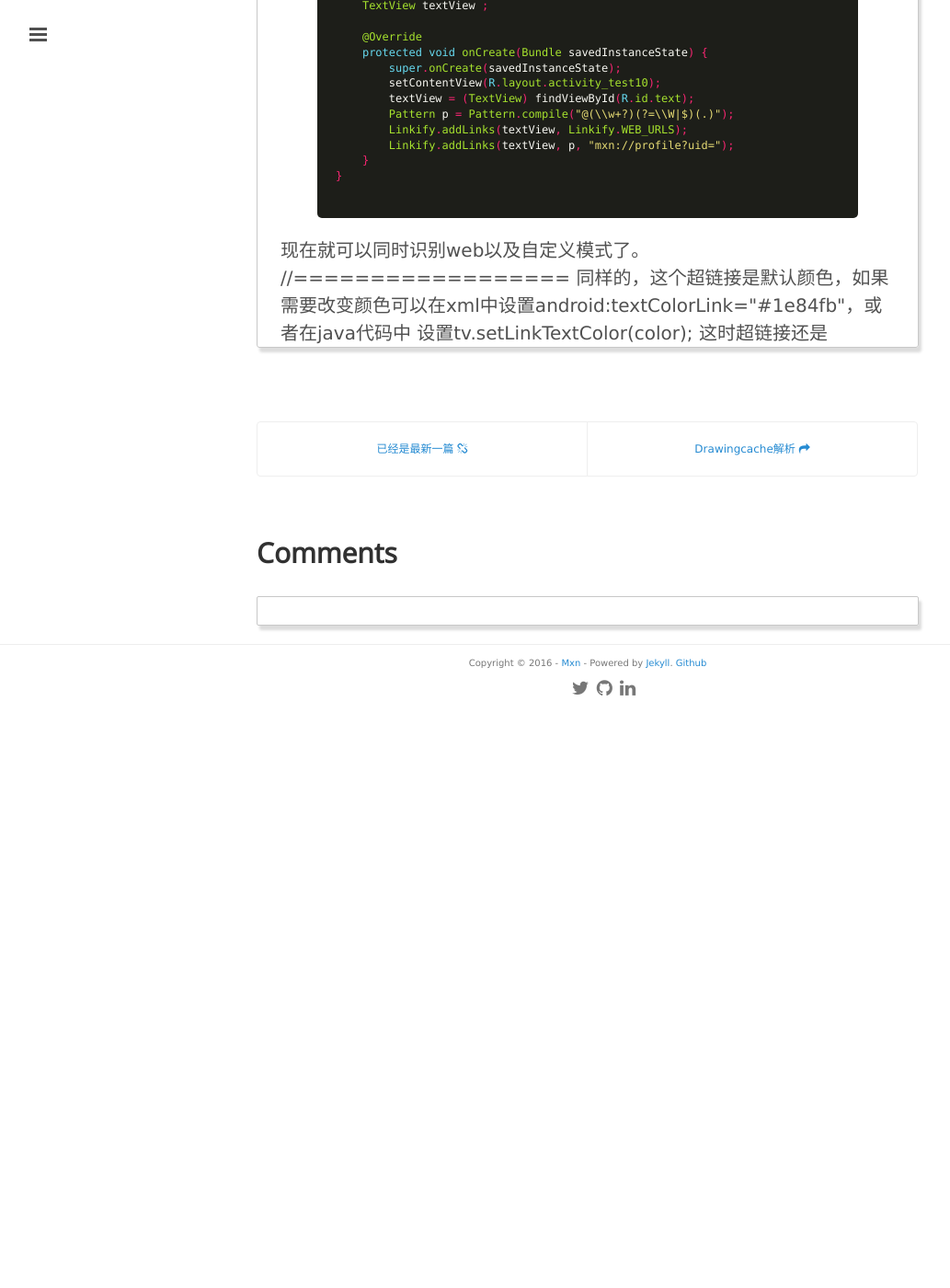
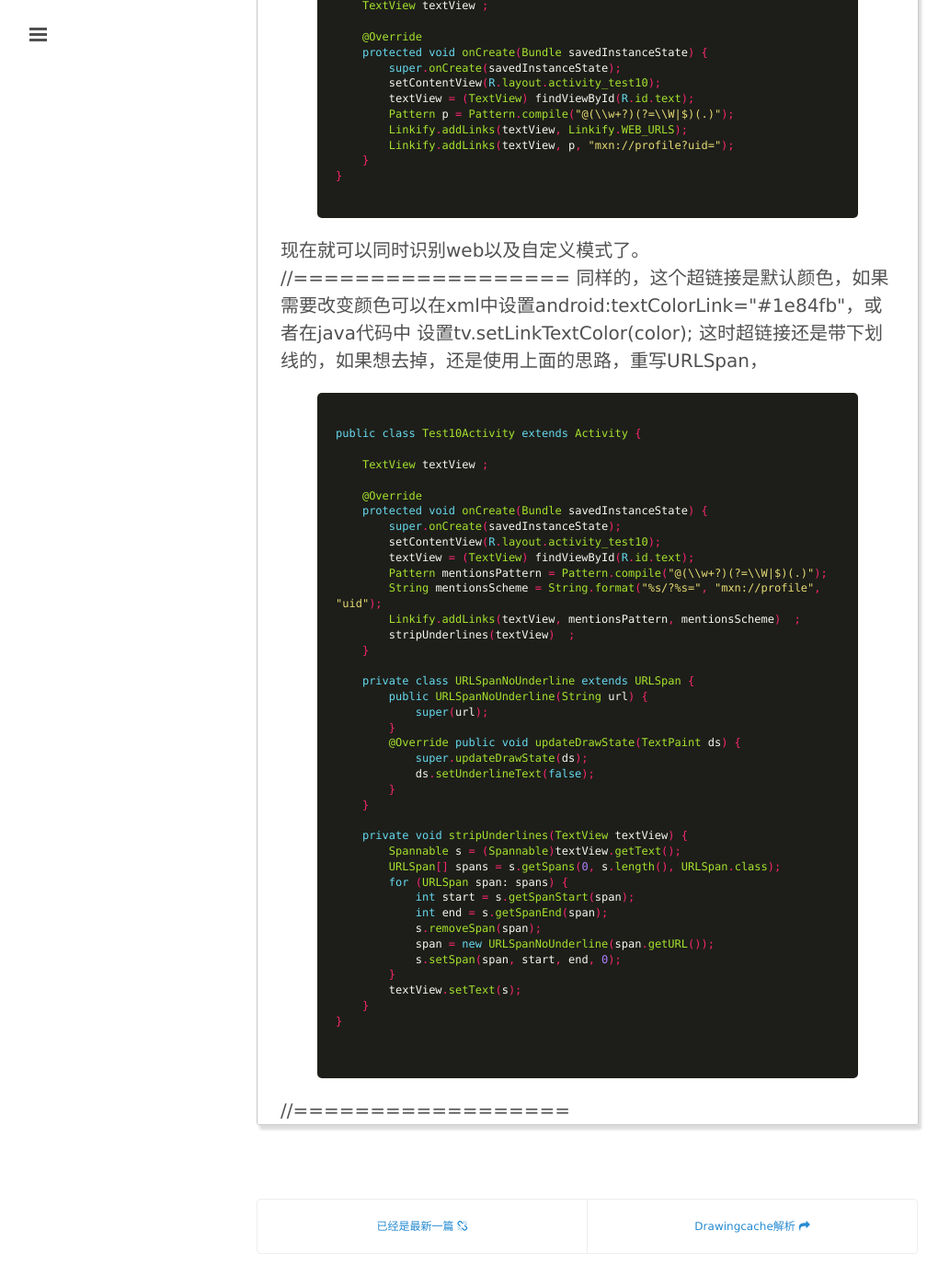
Before and after one commit to mxn21/mxn21.github.io, a Jekyll site: the page built from _posts/2016-1-29-TextView超链接实现方式总结.md, in a window 1280 px wide and 1400 px high, scrolled down 9469 px. Shown: the whole window at 92% size, without its empty margins (1-1034 px from the left). Built offline with Jekyll 4.4.1, drawn with Linux system fonts in a browser that asks for light colours; Markdown is read by kramdown in place of the engine named in the settings; comment, search, counter and statistics services are not loaded; before the commit the page ends 10242 px from its top, so only the background shows below that.

Commit message:
232342343

```diff
--- a/_posts/2016-1-29-TextView超链接实现方式总结.md
+++ b/_posts/2016-1-29-TextView超链接实现方式总结.md
@@ -429,4 +429,50 @@
 同样的，这个超链接是默认颜色，如果需要改变颜色可以在xml中设置android:textColorLink="#1e84fb"，或者在java代码中
 设置tv.setLinkTextColor(color);
 
-这时超链接还是
+这时超链接还是带下划线的，如果想去掉，还是使用上面的思路，重写URLSpan，
+
+
+      {% highlight java %}
+public class Test10Activity extends Activity {
+
+    TextView textView ;
+
+    @Override
+    protected void onCreate(Bundle savedInstanceState) {
+        super.onCreate(savedInstanceState);
+        setContentView(R.layout.activity_test10);
+        textView = (TextView) findViewById(R.id.text);
+        Pattern mentionsPattern = Pattern.compile("@(\\w+?)(?=\\W|$)(.)");
+        String mentionsScheme = String.format("%s/?%s=", "mxn://profile", "uid");
+        Linkify.addLinks(textView, mentionsPattern, mentionsScheme)  ;
+        stripUnderlines(textView)  ;
+    }
+
+    private class URLSpanNoUnderline extends URLSpan {
+        public URLSpanNoUnderline(String url) {
+            super(url);
+        }
+        @Override public void updateDrawState(TextPaint ds) {
+            super.updateDrawState(ds);
+            ds.setUnderlineText(false);
+        }
+    }
+
+    private void stripUnderlines(TextView textView) {
+        Spannable s = (Spannable)textView.getText();
+        URLSpan[] spans = s.getSpans(0, s.length(), URLSpan.class);
+        for (URLSpan span: spans) {
+            int start = s.getSpanStart(span);
+            int end = s.getSpanEnd(span);
+            s.removeSpan(span);
+            span = new URLSpanNoUnderline(span.getURL());
+            s.setSpan(span, start, end, 0);
+        }
+        textView.setText(s);
+    }
+}
+
+      {% endhighlight %}
+
+
+//==================
```
